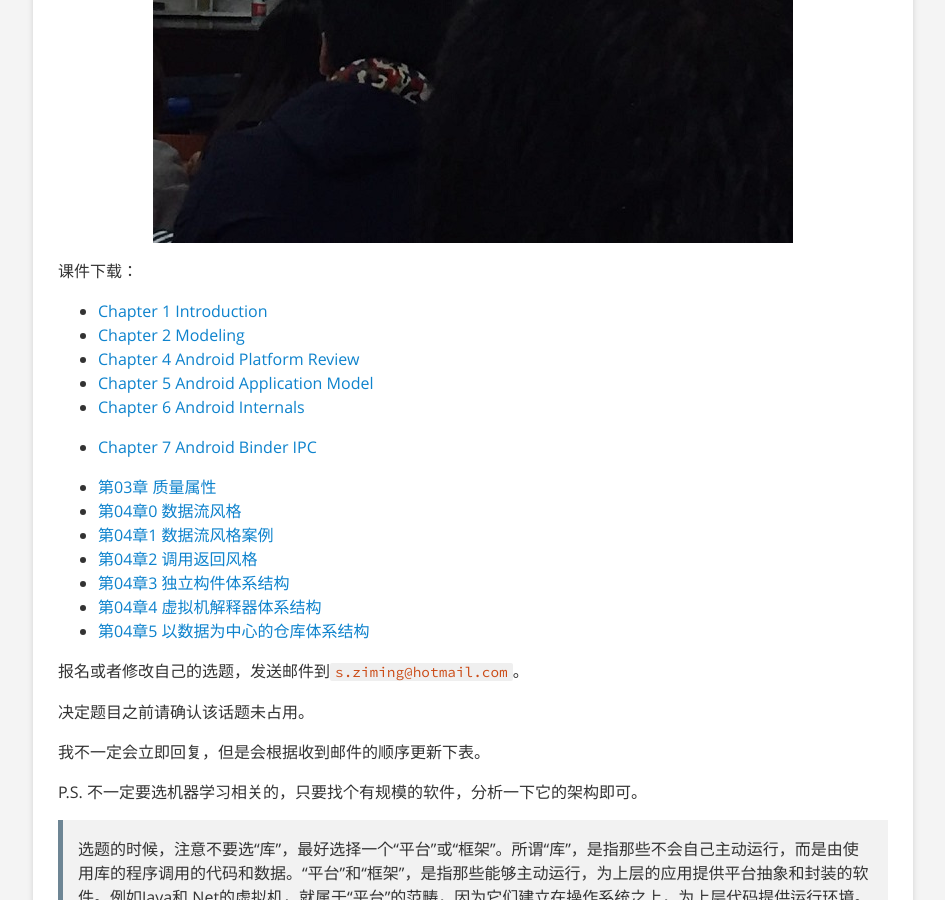
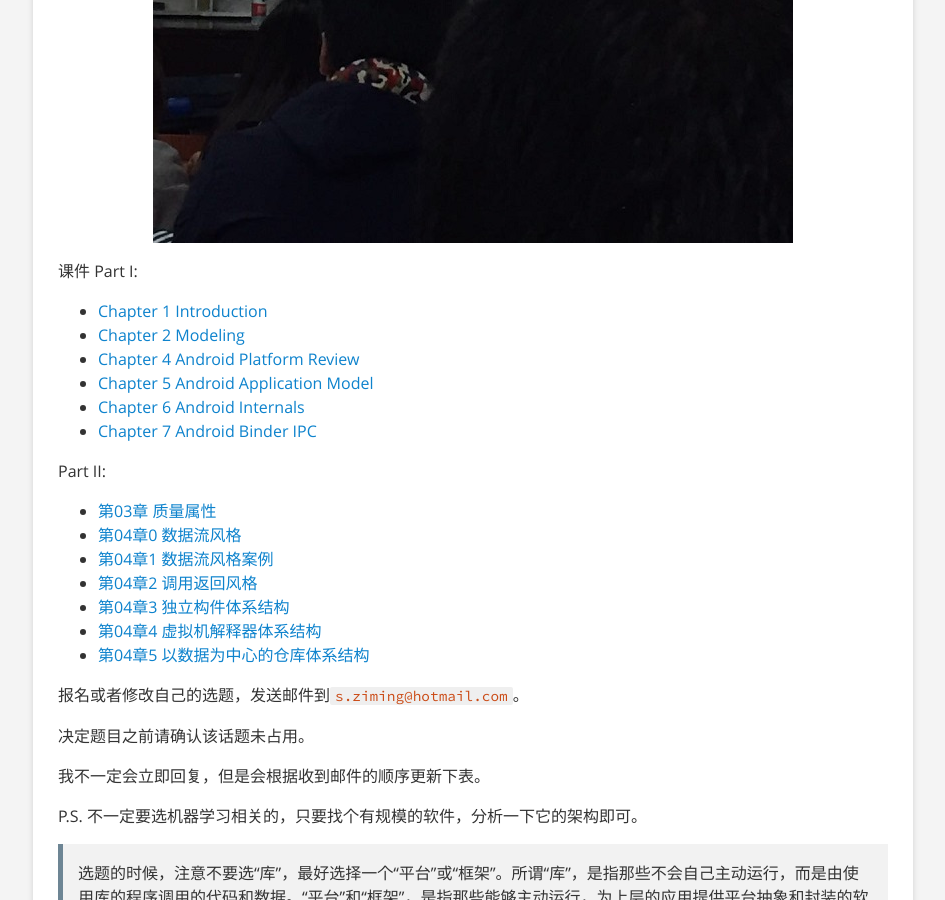
Before and after one commit to songziming/blog, a Jekyll site: the page built from arch.md, in a window 1280 px wide and 900 px high, scrolled down 775 px. Shown: the whole window, without its empty margins (167-1112 px from the left). Built offline with Jekyll 4.4.1, drawn with Linux system fonts in a browser that asks for light colours.

Commit message:
changed layout of slides links

```diff
--- a/arch.md
+++ b/arch.md
@@ -5,13 +5,16 @@ layout: page
 
 ![](/assets/images/android_arch.jpg)
 
-课件下载：
+课件 Part I:
+
 - [Chapter 1 Introduction](http://songziming.qiniudn.com/arch/chapter1_Introduction.pdf)
 - [Chapter 2 Modeling](http://songziming.qiniudn.com/chapter%202%20modeling.pdf)
 - [Chapter 4 Android Platform Review](http://songziming.qiniudn.com/chapter%204%20android%20platform%20overview.pdf)
 - [Chapter 5 Android Application Model](http://songziming.qiniudn.com/chapter%205%20android%20application%20model.pdf)
 - [Chapter 6 Android Internals](http://songziming.qiniudn.com/chapter%206%20Android%20Internals.pdf)
 - [Chapter 7 Android Binder IPC](http://songziming.qiniudn.com/Chapter%207%20android-binder-ipc.pdf)
+
+Part II:
 
 - [第03章 质量属性](http://songziming.qiniudn.com/%E7%AC%AC03%E7%AB%A0%20%E8%B4%A8%E9%87%8F%E5%B1%9E%E6%80%A7.pdf)
 - [第04章0 数据流风格](http://songziming.qiniudn.com/%E7%AC%AC04%E7%AB%A00%20%E6%95%B0%E6%8D%AE%E6%B5%81%E9%A3%8E%E6%A0%BC.pdf)
```
